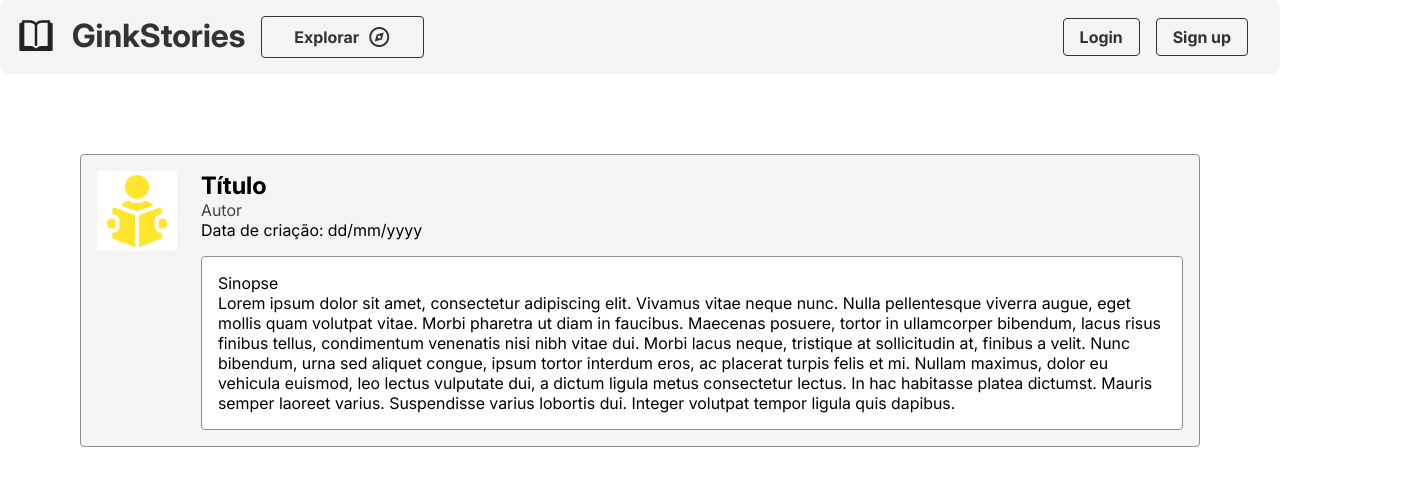
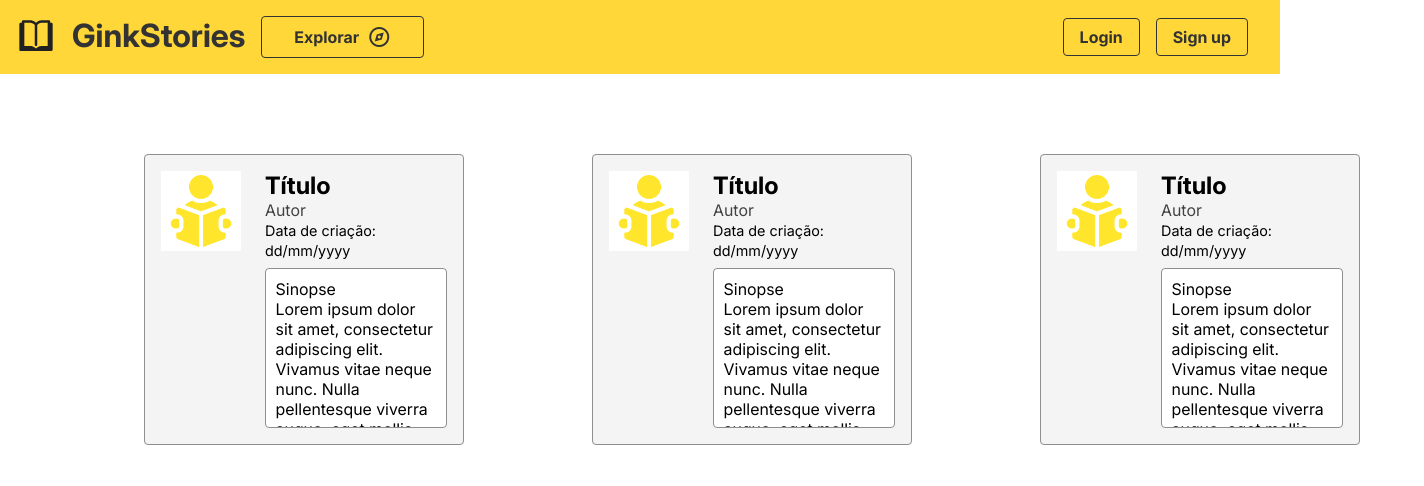
Before and after one commit to leosfreitass/GinkStories, an Angular app in the folder frontend/: page /explore in a window 1280 px wide. Shown: the top 486 px of the page, 1424 px wide, since content can reach past the window. Built offline with nearby package versions, Linux system fonts and the light colour scheme.

Commit message:
estilização pagina explorar

```diff
--- a/frontend/src/app/components/header/header.component.scss
+++ b/frontend/src/app/components/header/header.component.scss
@@ -1,7 +1,6 @@
 .header {
   padding: 1rem;
-  background-color: #f4f4f4;
-  border-radius: 0.5rem;
+  background-color: #FFD738;
   margin-bottom: 2rem;
   display: flex;
   flex-direction: row;
--- a/frontend/src/app/components/work/work.component.scss
+++ b/frontend/src/app/components/work/work.component.scss
@@ -7,12 +7,14 @@
 }
 
 article{
+  margin-inline: 4rem;
   background-color: #F4F4F4;
   padding: 1rem;
   display: flex;
   flex-direction: row;
   border: 0.2px solid #8e8e8e;
   border-radius: 0.25em;
+  width: 20rem;
 }
 
 .info-historia-card {
@@ -33,10 +35,16 @@ article{
   }
 }
 
+.datas-card {
+  font-size: 0.9rem;
+}
+
 .descricao-historia-card {
-  margin-top: 1rem;
+  margin-top: 0.5rem;
   background-color: #fff;
-  padding: 1rem;
+  padding: 0.6rem;
   border: 0.2px solid #8e8e8e;
   border-radius: 0.25em;
+  height: 10rem;
+  overflow: hidden; //colocar ´...´ ao final do texto
 }
--- a/frontend/src/app/pages/explore/explore.component.html
+++ b/frontend/src/app/pages/explore/explore.component.html
@@ -2,6 +2,9 @@
 <main>
   <section>
     <app-work></app-work>
+    <app-work></app-work>
+    <app-work></app-work>
+    <!--Depois de 3 obras na mesma linha, elas têm que descer para outra coluna-->
   </section>
   <!--Colocar uma parte de filtros ou categorias do lado do section?-->
 </main>
--- a/frontend/src/app/pages/explore/explore.component.scss
+++ b/frontend/src/app/pages/explore/explore.component.scss
@@ -1,3 +1,6 @@
 section {
   margin: 5rem;
+  display: flex;
+  flex-direction: row;
+  max-width: 100%;
 }
```
